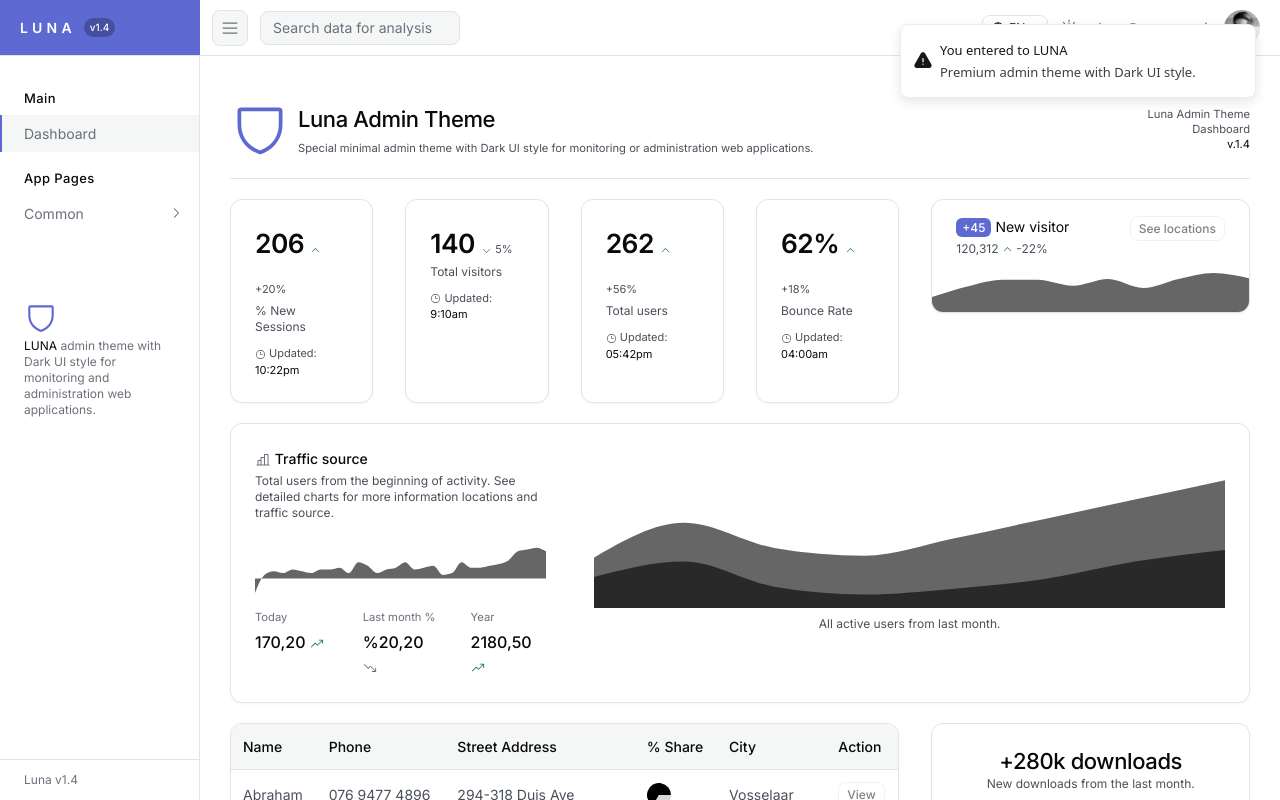
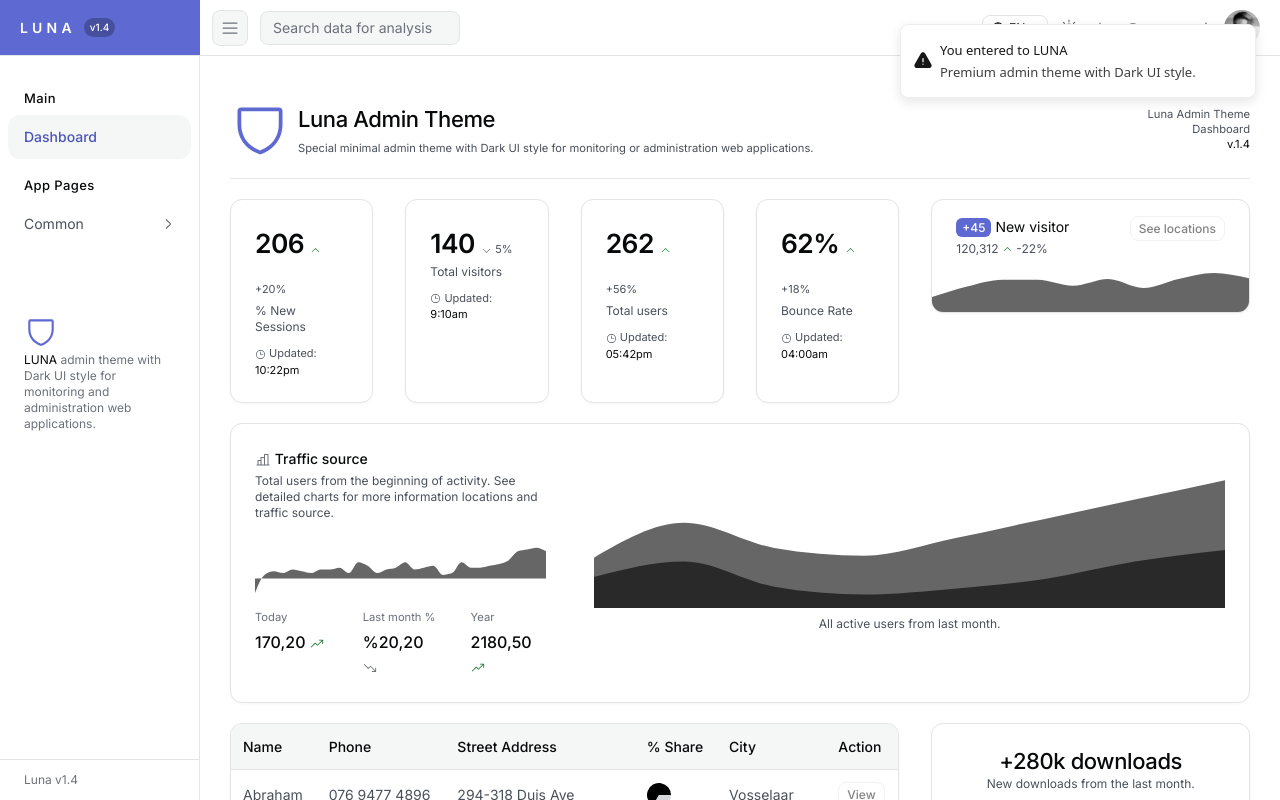
Before and after one commit to louischoleski/leadeasygen-app, a React (Vite) app: page / in a window 1280 px wide. Shown: the top 800 px of the page. Built offline with nearby package versions, Linux system fonts and the light colour scheme.

Commit message:
feat: pill sidebar active state and viewport-aware overlays

```diff
--- a/src/components/Navbar.tsx
+++ b/src/components/Navbar.tsx
@@ -1,15 +1,22 @@
 import { CaretDown, Globe, List, MagnifyingGlass, Moon, Sun, X } from '@phosphor-icons/react'
-import { useState } from 'react'
+import { useEffect, useState } from 'react'
 import { Link } from 'react-router-dom'
 import profile from '../assets/profile.jpg'
 import { locales, useLocale } from '../hooks/useLocale'
 import { useTheme } from '../hooks/useTheme'
+import { useViewport } from '../hooks/useViewport'
 
 export default function Navbar({ onToggleNav }: { onToggleNav: () => void }) {
   const { theme, toggleTheme } = useTheme()
   const { locale, setLocale } = useLocale()
+  const { isDesktop } = useViewport()
   const [localeOpen, setLocaleOpen] = useState(false)
   const [searchOpen, setSearchOpen] = useState(false)
+
+  // The overlay is a mobile-only pattern: close it when the viewport enters desktop
+  useEffect(() => {
+    if (isDesktop && searchOpen) setSearchOpen(false)
+  }, [isDesktop, searchOpen])
 
   return (
     <nav className="fixed inset-x-0 top-0 z-30 flex h-14 items-center border-b border-hairline bg-canvas pr-3 pl-1 md:pr-4 md:pl-0">
--- a/src/components/Sidebar.tsx
+++ b/src/components/Sidebar.tsx
@@ -5,8 +5,10 @@ import { locales, useLocale } from '../hooks/useLocale'
 import { useTheme } from '../hooks/useTheme'
 
 const categoryClass = 'mt-2.5 px-6 py-2 text-eyebrow text-ink'
-const linkClass = 'block py-2 pl-6 text-ink-subtle transition-colors hover:bg-surface-2 hover:text-ink'
-const subLinkClass = 'block py-2 pl-10 text-ink-subtle transition-colors hover:bg-surface-2 hover:text-ink'
+const itemClass = 'mx-2 flex h-11 items-center rounded-lg px-4 transition-colors'
+const linkClass = `${itemClass} text-ink-muted hover:bg-surface-2/50 hover:text-ink`
+const activeClass = `${itemClass} bg-surface-2 font-medium text-link`
+const subLinkClass = `${itemClass} pl-8 text-ink-muted hover:bg-surface-2/50 hover:text-ink`
 
 type Props = {
   open: boolean
@@ -30,9 +32,7 @@ export default function Sidebar({ open, onNavigate }: Props) {
               to="/"
               end
               onClick={onNavigate}
-              className={({ isActive }) =>
-                isActive ? `${linkClass} border-l-2 border-primary bg-surface-2 pl-[22px] text-ink` : linkClass
-              }
+              className={({ isActive }) => (isActive ? activeClass : linkClass)}
             >
               Dashboard
             </NavLink>
@@ -43,7 +43,7 @@ export default function Sidebar({ open, onNavigate }: Props) {
               type="button"
               onClick={() => setCommonOpen((o) => !o)}
               aria-expanded={commonOpen}
-              className="flex w-full cursor-pointer items-center justify-between py-2 pr-4 pl-6 text-ink-subtle transition-colors hover:text-ink"
+              className={`${linkClass} w-[calc(100%-1rem)] cursor-pointer justify-between`}
             >
               Common
               <CaretDown
@@ -84,7 +84,7 @@ export default function Sidebar({ open, onNavigate }: Props) {
               type="button"
               aria-pressed={l === locale}
               onClick={() => setLocale(l)}
-              className={`h-9 min-w-11 cursor-pointer rounded-md border px-2 text-xs font-medium transition-colors ${l === locale ? 'border-primary text-primary' : 'border-hairline text-ink-subtle hover:text-ink'}`}
+              className={`h-9 min-w-11 cursor-pointer rounded-md border px-2 text-xs font-medium transition-colors ${l === locale ? 'border-primary text-link' : 'border-hairline text-ink-subtle hover:text-ink'}`}
             >
               {l.toUpperCase()}
             </button>
--- /dev/null
+++ b/src/hooks/useViewport.ts
@@ -0,0 +1,14 @@
+import { useSyncExternalStore } from 'react'
+
+// Single source of truth for the md breakpoint (Tailwind's 768px).
+const mql = window.matchMedia('(min-width: 768px)')
+
+function subscribe(listener: () => void) {
+  mql.addEventListener('change', listener)
+  return () => mql.removeEventListener('change', listener)
+}
+
+export function useViewport() {
+  const isDesktop = useSyncExternalStore(subscribe, () => mql.matches)
+  return { isDesktop, isMobile: !isDesktop }
+}
--- a/src/index.css
+++ b/src/index.css
@@ -43,7 +43,7 @@
   --color-on-primary: #ffffff;
   --color-primary-hover: #4f5ac2;
   --color-primary-focus: #5e69d1;
-  --color-link: #5e6ad2;
+  --color-link: #4b55b8; /* darker than primary: lavender that passes AA as text on white and surface tints */
   --color-success: #1a7a31;
   --color-error: #dc2626;
   --color-chart-1: #5e6ad2;
--- a/src/layouts/AppLayout.tsx
+++ b/src/layouts/AppLayout.tsx
@@ -2,24 +2,29 @@ import { useEffect, useState } from 'react'
 import { Outlet } from 'react-router-dom'
 import Navbar from '../components/Navbar'
 import Sidebar from '../components/Sidebar'
-
-const isMobile = () => window.matchMedia('(max-width: 767px)').matches
+import { useViewport } from '../hooks/useViewport'
 
 export default function AppLayout() {
-  const [navOpen, setNavOpen] = useState(() => !isMobile())
+  const { isDesktop } = useViewport()
+  const [navOpen, setNavOpen] = useState(isDesktop)
+
+  // Entering mobile: collapse the drawer so it never appears open mid-resize
+  useEffect(() => {
+    if (!isDesktop) setNavOpen(false)
+  }, [isDesktop])
 
   // On mobile the sidebar is a modal drawer: close it on Escape
   useEffect(() => {
-    if (!navOpen) return
+    if (!navOpen || isDesktop) return
     const onKey = (e: KeyboardEvent) => {
-      if (e.key === 'Escape' && isMobile()) setNavOpen(false)
+      if (e.key === 'Escape') setNavOpen(false)
     }
     window.addEventListener('keydown', onKey)
     return () => window.removeEventListener('keydown', onKey)
-  }, [navOpen])
+  }, [navOpen, isDesktop])
 
   const closeIfMobile = () => {
-    if (isMobile()) setNavOpen(false)
+    if (!isDesktop) setNavOpen(false)
   }
 
   return (
```
